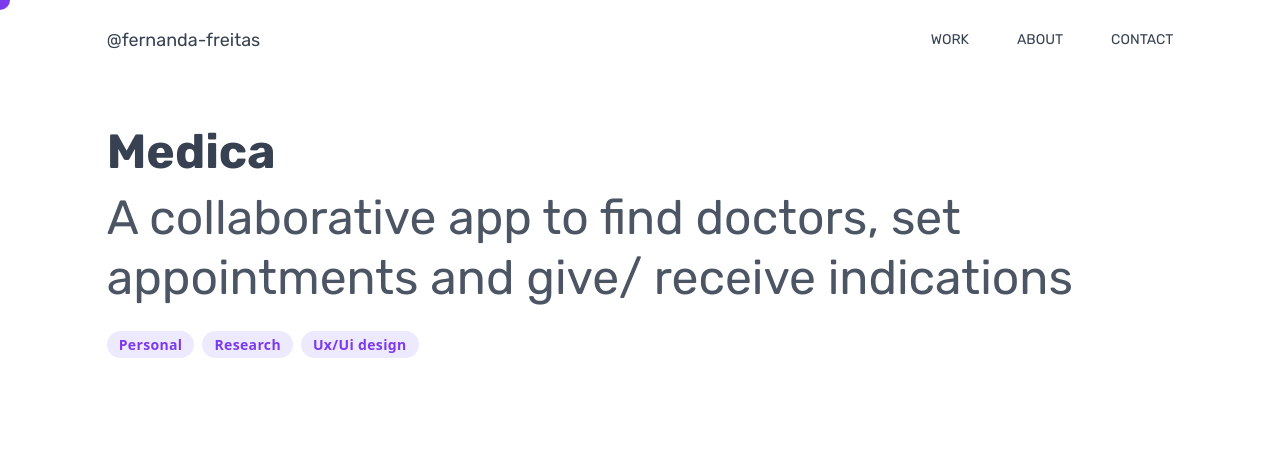
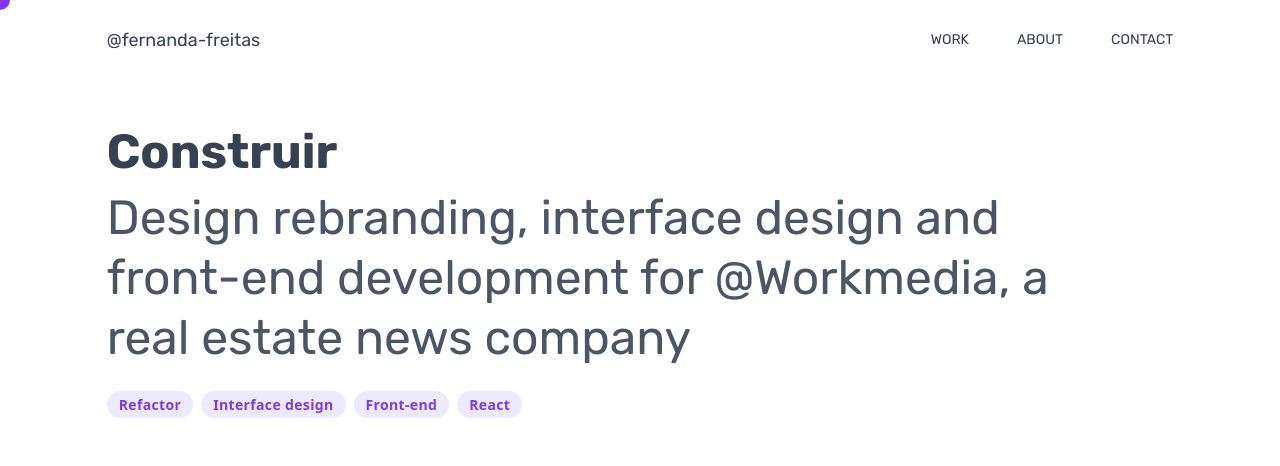
Before and after one commit to fernanda-freitas/personal-website, a Gatsby site: page /construir in a window 1280 px wide. Shown: the top 466 px of the page. Built offline with nearby package versions, Linux system fonts and the light colour scheme; Gatsby itself is replaced by a stand-in of ours.

Commit message:
construir

```diff
--- a/src/components/work.js
+++ b/src/components/work.js
@@ -9,7 +9,7 @@ import IllustrationThumb from "../assets/images/illustration/illustration-thumb.
 import InohubThumb from "../assets/images/inohub/inohub-thumb.jpg"
 import TbThumb from "../assets/images/tb-thumb.png"
 import MedicaThumb from "../assets/images/medica/01.gif"
-import ConstruirThumb from "../assets/images/construir/03.jpg"
+import ConstruirThumb from "../assets/images/construir/02.jpg"
 
 export default function Work() {
   const { cursorChangeHandler } = useContext(MouseContext);
--- a/src/pages/construir.js
+++ b/src/pages/construir.js
@@ -2,20 +2,25 @@ import React from "react"
 
 // ------- import project images -------
 import Construir01 from "../assets/images/construir/01.jpg"
+import Construir02 from "../assets/images/construir/02.jpg"
+import Construir03 from "../assets/images/construir/03.jpg"
 
 export default function construir() {
     return (
         <>
             <div className="w-10/12 mx-auto mb-28 mt-32">
-                <h2 className="text-5xl font-rubik font-bold text-gray-700">Medica</h2>
-                <h2 className="max-w-5xl mt-3 text-5xl font-rubik leading-tight text-gray-600">A collaborative app to find doctors, set appointments and give/ receive indications</h2>
+                <h2 className="text-5xl font-rubik font-bold text-gray-700">Construir</h2>
+                <h2 className="max-w-5xl mt-3 text-5xl font-rubik leading-tight text-gray-600">Design rebranding, interface design and front-end development for <a href="https://www.construir.pt/" target="_blank">@Workmedia</a>, a real estate news company</h2>
                 <div className="mt-6">
-                <div class="inline bg-purple-100 text-purple-600 antialiased rounded-full text-sm tracking-wide font-semibold px-3 py-1 mr-2">Personal</div>
-                <div class="inline bg-purple-100 text-purple-600 antialiased rounded-full text-sm tracking-wide font-semibold px-3 py-1 mr-2">Research</div>
-                <div class="inline bg-purple-100 text-purple-600 antialiased rounded-full text-sm tracking-wide font-semibold px-3 py-1 mr-2">Ux/Ui design</div>
+                <div class="inline bg-purple-100 text-purple-600 antialiased rounded-full text-sm tracking-wide font-semibold px-3 py-1 mr-2">Refactor</div>
+                <div class="inline bg-purple-100 text-purple-600 antialiased rounded-full text-sm tracking-wide font-semibold px-3 py-1 mr-2">Interface design</div>
+                <div class="inline bg-purple-100 text-purple-600 antialiased rounded-full text-sm tracking-wide font-semibold px-3 py-1 mr-2">Front-end</div>
+                <div class="inline bg-purple-100 text-purple-600 antialiased rounded-full text-sm tracking-wide font-semibold px-3 py-1 mr-2">React</div>
                 </div>
             </div>
-            <img className="w-10/12 h-auto object-contain mx-auto" src={Construir01} alt="Alterar alt" />
+            <img className="w-100 h-auto object-contain mx-auto" src={Construir01} alt="Alterar alt" />
+            <img className="w-100 h-auto object-contain mx-auto" src={Construir02} alt="Alterar alt" />
+            <img className="w-100 h-auto object-contain mx-auto" src={Construir03} alt="Alterar alt" />
         </ >
     )
 };
```
Also changed, not shown: src/assets/images/construir/01.jpg, src/assets/images/construir/03.jpg.
